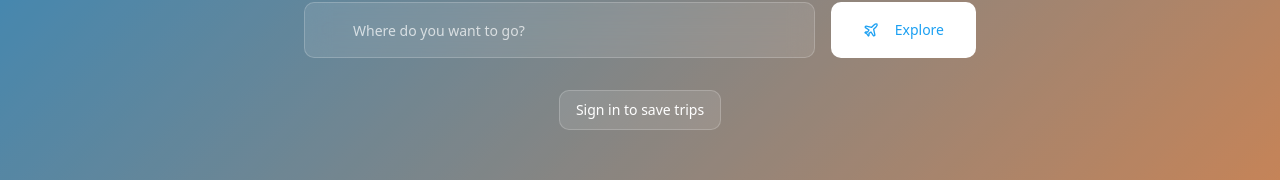
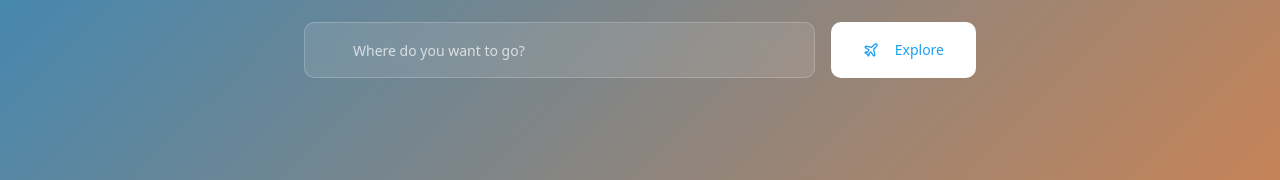
Before and after one commit to Arifeenz/paimai, a React (Vite) app: page / in a window 1280 px wide. Shown: the part 411-591 px from the top of the page. Built offline with nearby package versions, Linux system fonts and the light colour scheme; no server answers; the database is empty.

Commit message:
Visual edit in Lovable
Edited UI in Lovable

```diff
--- a/src/pages/Index.tsx
+++ b/src/pages/Index.tsx
@@ -125,9 +125,7 @@ const Index = () => {
           </form>
 
           {!user && <div className="mt-8">
-              <Button onClick={() => navigate('/auth')} variant="outline" className="bg-white/10 border-white/20 text-white hover:bg-white/20">
-                Sign in to save trips
-              </Button>
+
             </div>}
         </div>
       </section>
```
